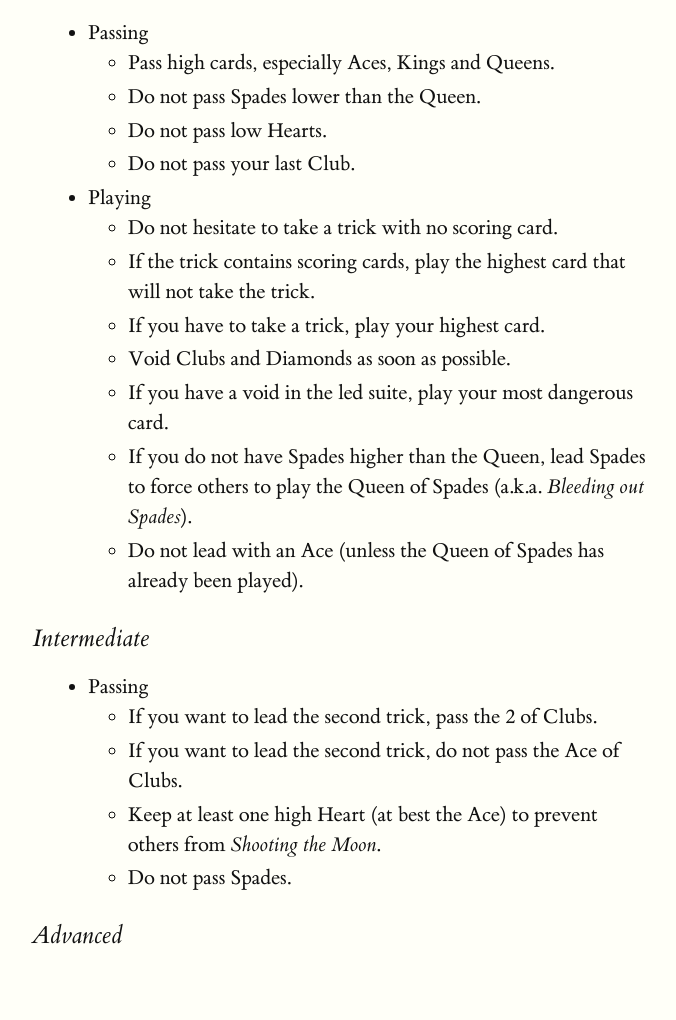
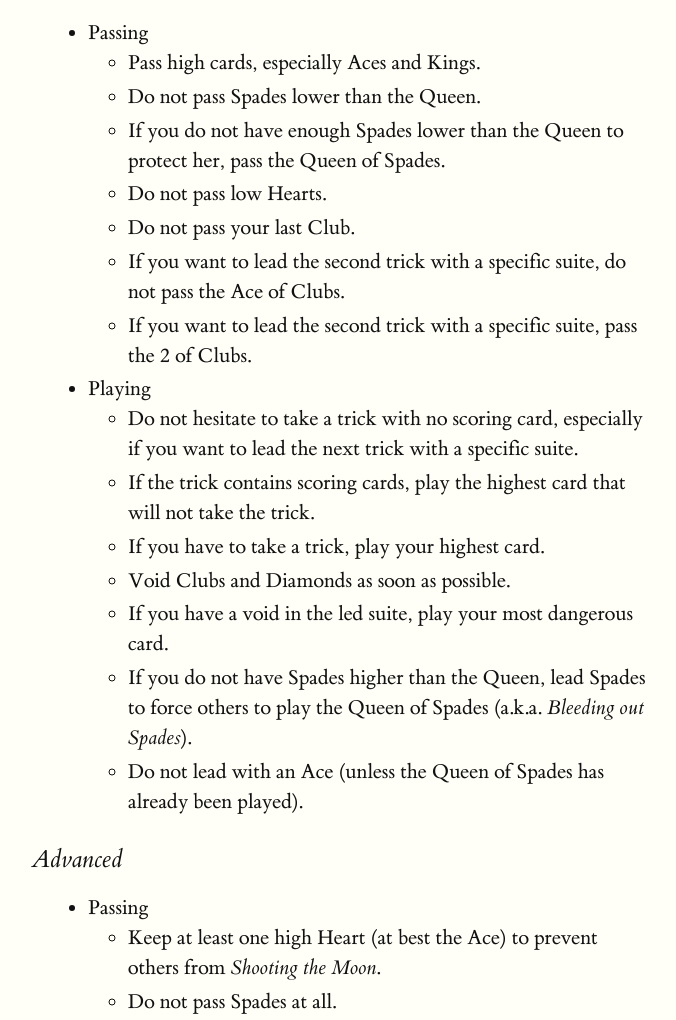
Before and after one commit to cbettinger/hearts, a plain HTML site: page index.html in a window 1280 px wide. Shown: the part 1769-2789 px from the top of the page, without its empty margins (128-804 px from the left). Drawn offline with Linux system fonts and the light colour scheme.

Commit message:
Updated some strategy tips

```diff
--- a/index.html
+++ b/index.html
@@ -43,14 +43,17 @@
 			<ul>
 				<li>Passing</li>
 				<ul>
-					<li>Pass high cards, especially Aces, Kings and Queens.</li>
+					<li>Pass high cards, especially Aces and Kings.</li>
 					<li>Do not pass Spades lower than the Queen.</li>
+					<li>If you do not have enough Spades lower than the Queen to protect her, pass the Queen of Spades.</li>
 					<li>Do not pass low Hearts.</li>
 					<li>Do not pass your last Club.</li>
+					<li>If you want to lead the second trick with a specific suite, do not pass the Ace of Clubs.</li>
+					<li>If you want to lead the second trick with a specific suite, pass the 2 of Clubs.</li>
 				</ul>
 				<li>Playing</li>
 				<ul>
-					<li>Do not hesitate to take a trick with no scoring card.</li>
+					<li>Do not hesitate to take a trick with no scoring card, especially if you want to lead the next trick with a specific suite.</li>
 					<li>If the trick contains scoring cards, play the highest card that will not take the trick.</li>
 					<li>If you have to take a trick, play your highest card.</li>
 					<li>Void Clubs and Diamonds as soon as possible.</li>
@@ -59,17 +62,14 @@
 					<li>Do not lead with an Ace (unless the Queen of Spades has already been played).</li>
 				</ul>
 			</ul>
-			<h3>Intermediate</h3>
+			<h3>Advanced</h3>
 			<ul>
 				<li>Passing</li>
 				<ul>
-					<li>If you want to lead the second trick, pass the 2 of Clubs.</li>
-					<li>If you want to lead the second trick, do not pass the Ace of Clubs.</li>
 					<li>Keep at least one high Heart (at best the Ace) to prevent others from <i>Shooting the Moon</i>.</li>
-					<li>Do not pass Spades.</li>
+					<li>Do not pass Spades at all.</li>
 				</ul>
 			</ul>
-			<h3>Advanced</h3>
 		</section>
 
 		<section>
```
